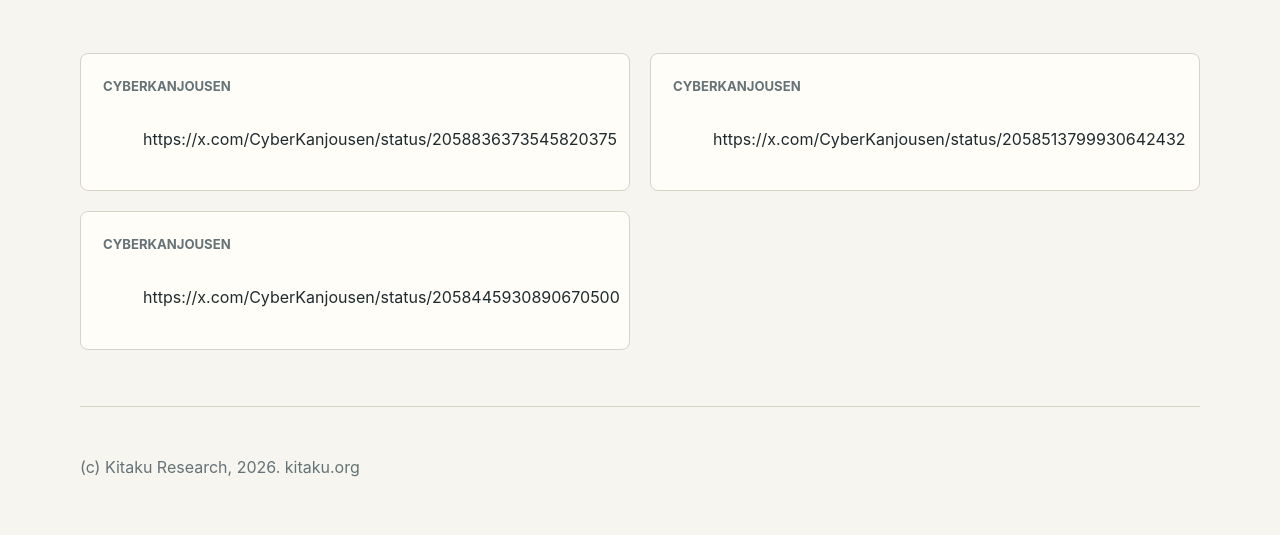
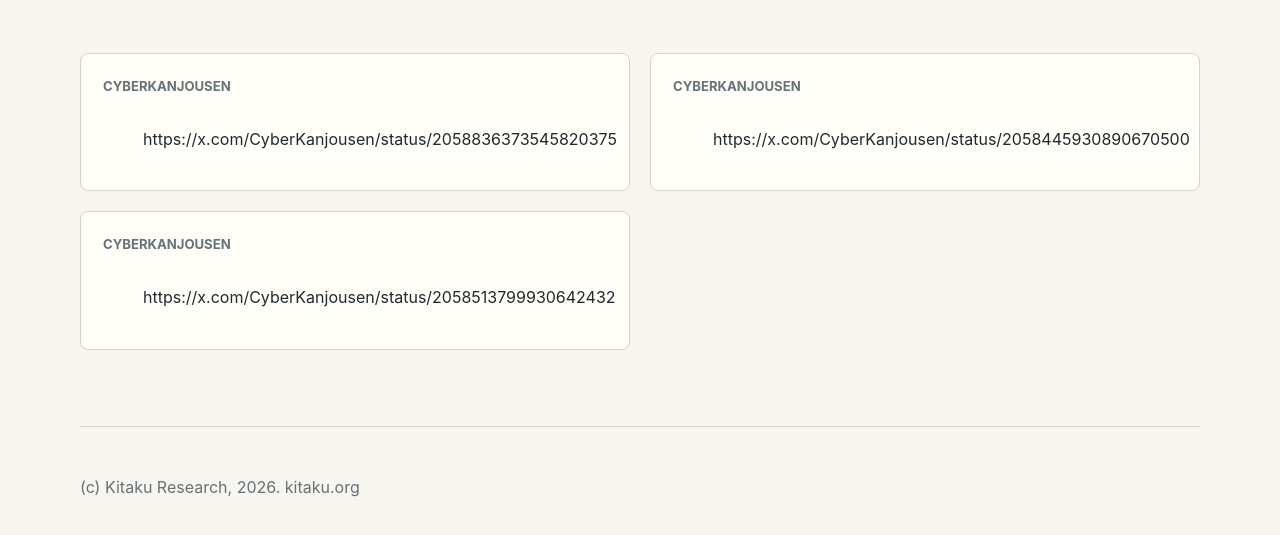
Before and after one commit to misumiaoi/aoi-personalblog, an Astro site: page /tweets in a window 1280 px wide. Shown: the part 303-838 px from the top of the page. Built offline with nearby package versions, Linux system fonts and the light colour scheme; Astro itself is replaced by a stand-in of ours.

Commit message:
Use masonry layout for tweets

```diff
--- a/src/styles/global.css
+++ b/src/styles/global.css
@@ -179,17 +179,17 @@ nav a:hover {
 }
 
 .tweet-grid {
-  display: grid;
-  grid-template-columns: repeat(2, minmax(0, 1fr));
-  align-items: start;
-  gap: 20px;
+  column-count: 2;
+  column-gap: 20px;
   padding-bottom: 56px;
 }
 
 .tweet-entry {
-  display: grid;
-  align-content: start;
+  display: inline-grid;
+  width: 100%;
   gap: 14px;
+  margin-bottom: 20px;
+  break-inside: avoid;
   overflow: hidden;
 }
 
@@ -355,9 +355,12 @@ nav a:hover {
   .section-grid,
   .feature-grid,
   .topic-grid,
-  .tweet-grid,
   .publication-row {
     grid-template-columns: 1fr;
+  }
+
+  .tweet-grid {
+    column-count: 1;
   }
 
   .publication-row {
```
